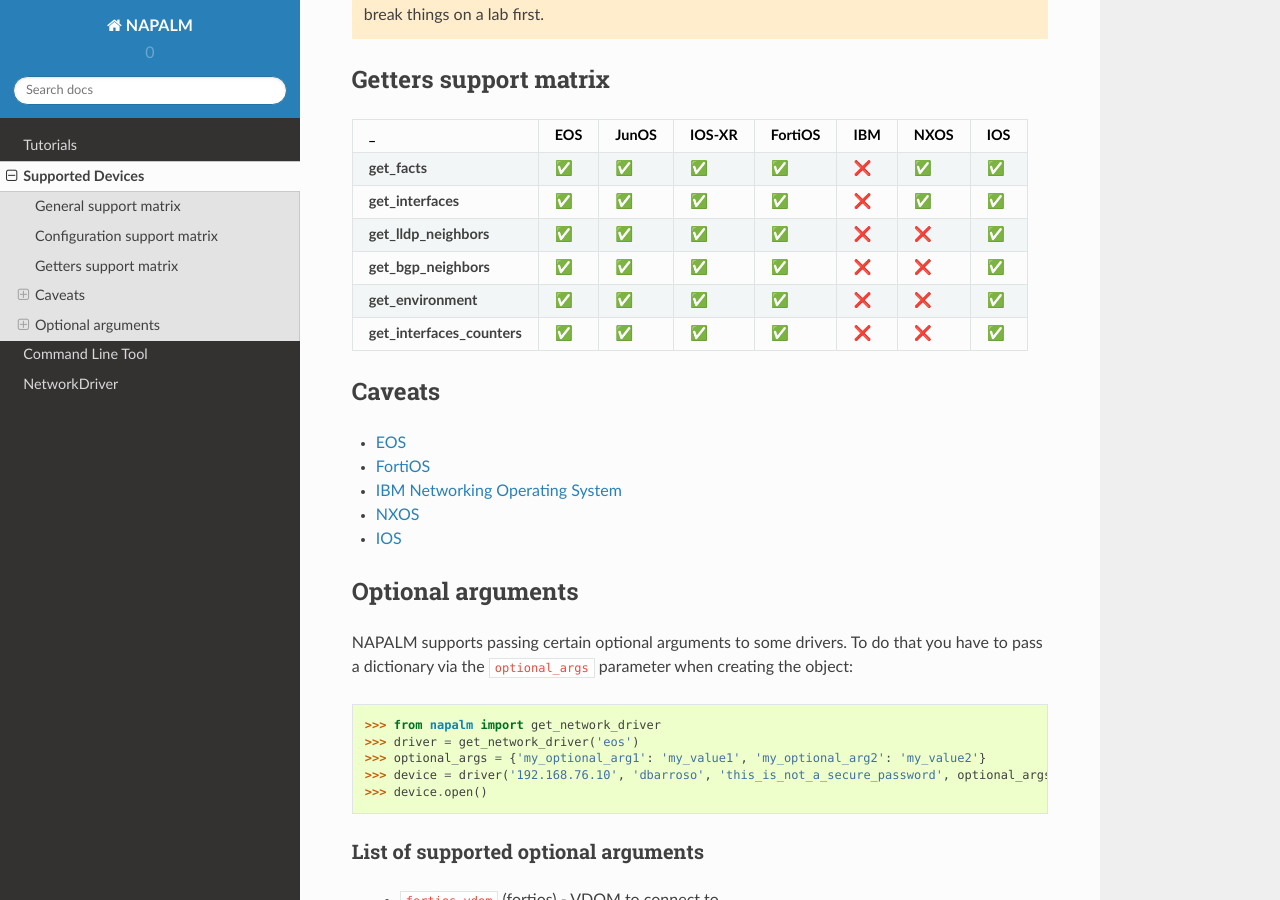
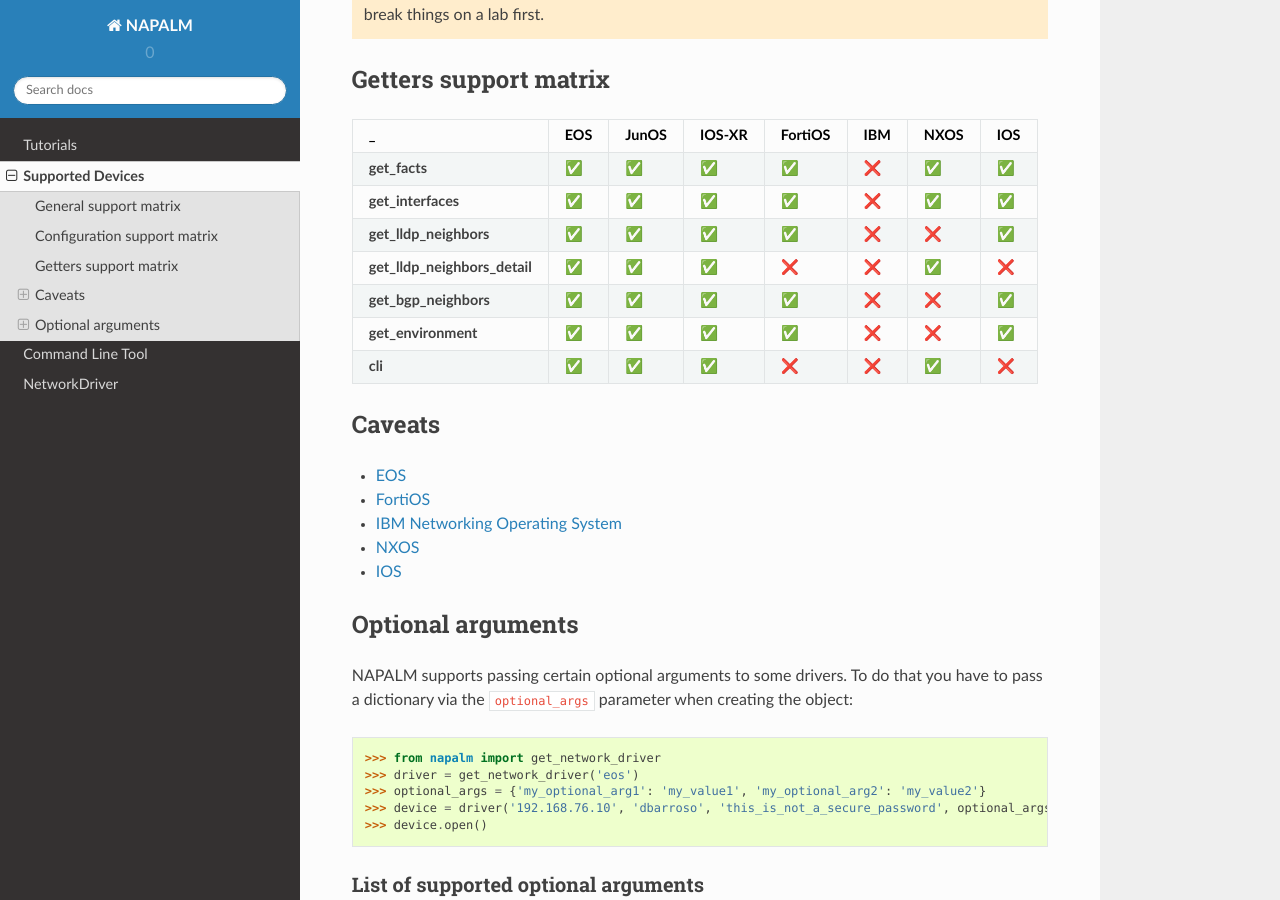
Before and after one commit to napalm-automation/napalm, a Sphinx documentation site: the page built from docs/support/index.rst, in a window 1280 px wide and 900 px high, scrolled down 1133 px. Built offline with Sphinx 7.4.7 and the Read the Docs theme 2.0.0, drawn with Linux system fonts in a browser that asks for light colours.

Commit message:
Spport doc

```diff
--- a/docs/support/index.rst
+++ b/docs/support/index.rst
@@ -56,16 +56,17 @@
 .. |yes|   unicode:: U+02705 .. Yes
 .. |no|    unicode:: U+0274C .. No
 
-===========================  =====  =====   ======  =======  ======  ======  =====
-_                            EOS    JunOS   IOS-XR  FortiOS  IBM     NXOS    IOS
-===========================  =====  =====   ======  =======  ======  ======  =====
-**get_facts**                |yes|  |yes|   |yes|   |yes|    |no|    |yes|   |yes|
-**get_interfaces**           |yes|  |yes|   |yes|   |yes|    |no|    |yes|   |yes|
-**get_lldp_neighbors**       |yes|  |yes|   |yes|   |yes|    |no|    |no|    |yes|
-**get_bgp_neighbors**        |yes|  |yes|   |yes|   |yes|    |no|    |no|    |yes|
-**get_environment**          |yes|  |yes|   |yes|   |yes|    |no|    |no|    |yes|
-**get_interfaces_counters**  |yes|  |yes|   |yes|   |yes|    |no|    |no|    |yes|
-===========================  =====  =====   ======  =======  ======  ======  =====
+============================== =====  =====   ======  =======  ======  ======  =====
+_                               EOS   JunOS   IOS-XR  FortiOS  IBM     NXOS    IOS
+============================== =====  =====   ======  =======  ======  ======  =====
+**get_facts**                  |yes|  |yes|   |yes|   |yes|    |no|    |yes|   |yes|
+**get_interfaces**             |yes|  |yes|   |yes|   |yes|    |no|    |yes|   |yes|
+**get_lldp_neighbors**         |yes|  |yes|   |yes|   |yes|    |no|    |no|    |yes|
+**get_lldp_neighbors_detail**  |yes|  |yes|   |yes|   |no|     |no|    |yes|   |no|
+**get_bgp_neighbors**          |yes|  |yes|   |yes|   |yes|    |no|    |no|    |yes|
+**get_environment**            |yes|  |yes|   |yes|   |yes|    |no|    |no|    |yes|
+**cli**                        |yes|  |yes|   |yes|   |no|     |no|    |yes|   |no|
+============================== =====  =====   ======  =======  ======  ======  =====
 
 Caveats
 -------
```
